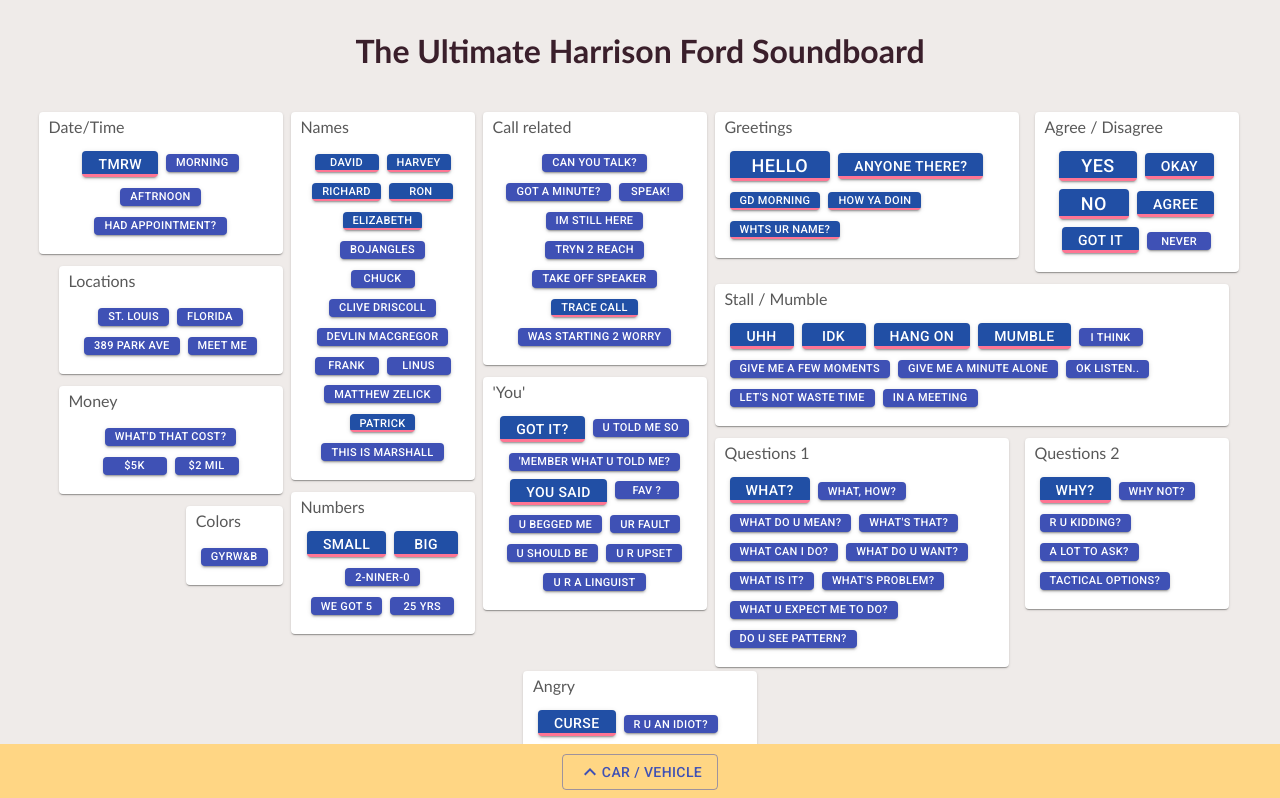
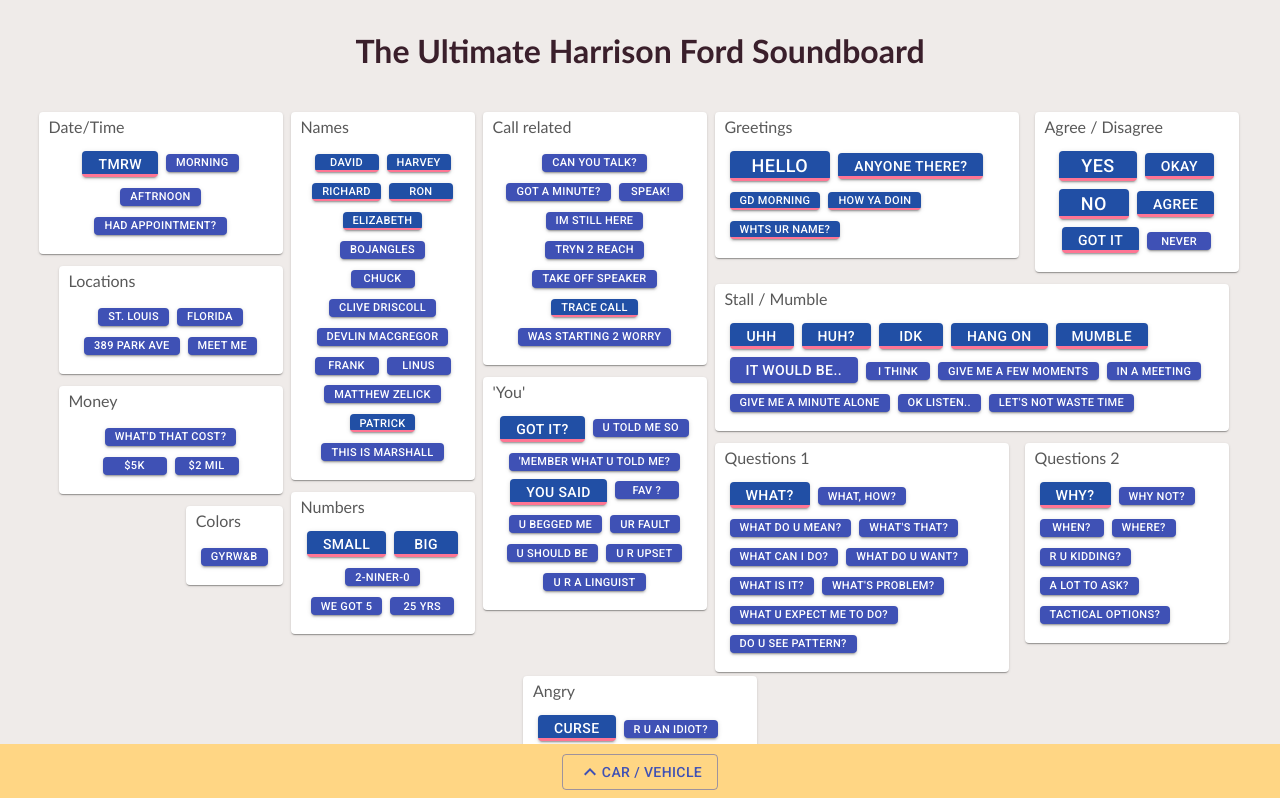
Before and after one commit to adam-j-turner/soundboard, a React (Create React App) app: page / in a window 1280 px wide. Shown: the top 798 px of the page. Built offline with nearby package versions, Linux system fonts and the light colour scheme.

Commit message:
Add more questions

```diff
--- a/src/App.js
+++ b/src/App.js
@@ -641,6 +641,15 @@
                 ref={(mb) => this.multiButtons.push(mb)}
               />
               <MultiButton
+                text='Huh?'
+                options = {[
+                  {text: 'Huh? 1', description: 'Uhh', audioPath: 'stall/huh_1.mp3', default: true},
+                  {text: 'Huh? 2', description: 'Uhh', audioPath: 'stall/huh_2.mp3'}
+                ]}
+                onMouseUp={this.handleSoundButtonClick}
+                ref={(mb) => this.multiButtons.push(mb)}
+              />
+              <MultiButton
                 text='IDK'
                 options = {[
                   {text: 'IDK 1', description: "I don't know", audioPath: 'stall/i_dont_know_1.mp3', default: true},
@@ -668,6 +677,12 @@
                 ref={(mb) => this.multiButtons.push(mb)}
               />
               <SoundButton
+                text='It would be..'
+                description='It would be umm..'
+                audioPath='stall/it_would_be_um.mp3'
+                onClick={this.handleSoundButtonClick}
+              />
+              <SoundButton
                 text='I think' size='small'
                 description='I think'
                 audioPath='stall/i_think.mp3'
@@ -677,6 +692,12 @@
                 text='Give me a few moments' size='small'
                 description='Give me a few moments'
                 audioPath='stall/give_me_a_few_moments.mp3'
+                onClick={this.handleSoundButtonClick}
+              />
+              <SoundButton
+                text='In a meeting' size='small'
+                description="I'm in a meeting"
+                audioPath='stall/im_in_a_meeting.mp3'
                 onClick={this.handleSoundButtonClick}
               />
               <SoundButton
@@ -697,12 +718,7 @@
                 audioPath='stall/lets_not_waste_any_more_time.mp3'
                 onClick={this.handleSoundButtonClick}
               />
-              <SoundButton
-                text='In a meeting' size='small'
-                description="I'm in a meeting"
-                audioPath='stall/im_in_a_meeting.mp3'
-                onClick={this.handleSoundButtonClick}
-              />
+
             </ButtonPanel>
             <ButtonPanel title='Questions 1' justify='flex-start' maxWidth='310px'>
               <MultiButton
@@ -765,7 +781,9 @@
                 text='Why?'
                 options = {[
                   {text: 'Why? 1', description: 'Why?', audioPath: 'questions/why_1.mp3', default: true},
-                  {text: 'Why? (angry)', description: 'Why? (angry)', audioPath: 'questions/why_angry.mp3'}
+                  {text: 'Why? 2', description: 'Why?', audioPath: 'questions/why_2.mp3'},
+                  {text: 'Why? 3', description: 'Why?', audioPath: 'questions/why_3.mp3'},
+                  {text: 'Why? 4 (Angry)', description: 'Why? (Angry)', audioPath: 'questions/why_4_angry.mp3'}
                 ]}
                 onMouseUp={this.handleSoundButtonClick}
                 ref={(mb) => this.multiButtons.push(mb)}
@@ -773,6 +791,16 @@
               <SoundButton
                 text="Why not?" size='small'
                 audioPath='questions/why_not.mp3'
+                onClick={this.handleSoundButtonClick}
+              />
+              <SoundButton
+                text="When?" size='small'
+                audioPath='questions/when_1.mp3'
+                onClick={this.handleSoundButtonClick}
+              />
+              <SoundButton
+                text="Where?" size='small'
+                audioPath='questions/where.mp3'
                 onClick={this.handleSoundButtonClick}
               />
               <SoundButton
```
Also changed, not shown: 2 other files (tests, documents, lock files or other folders).
